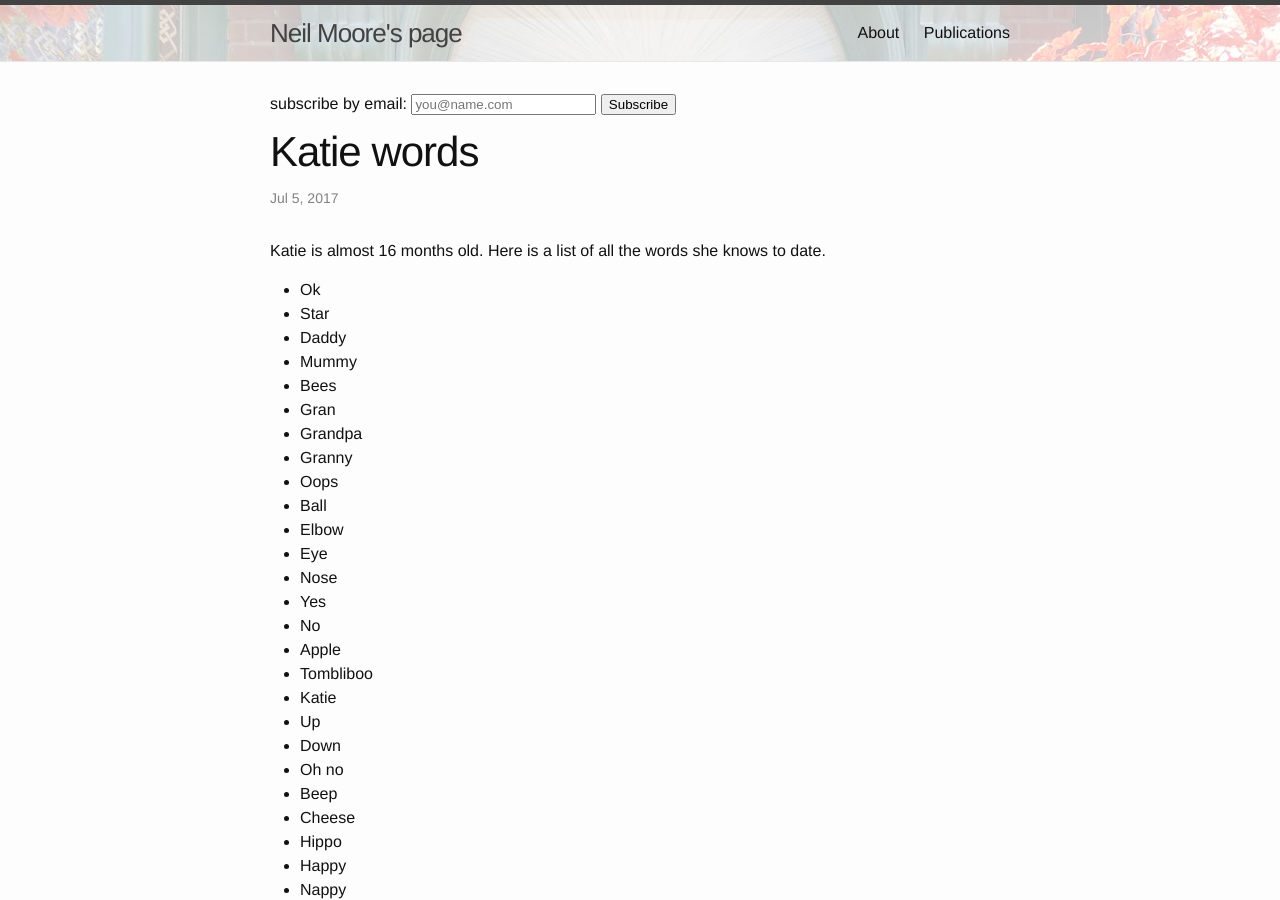
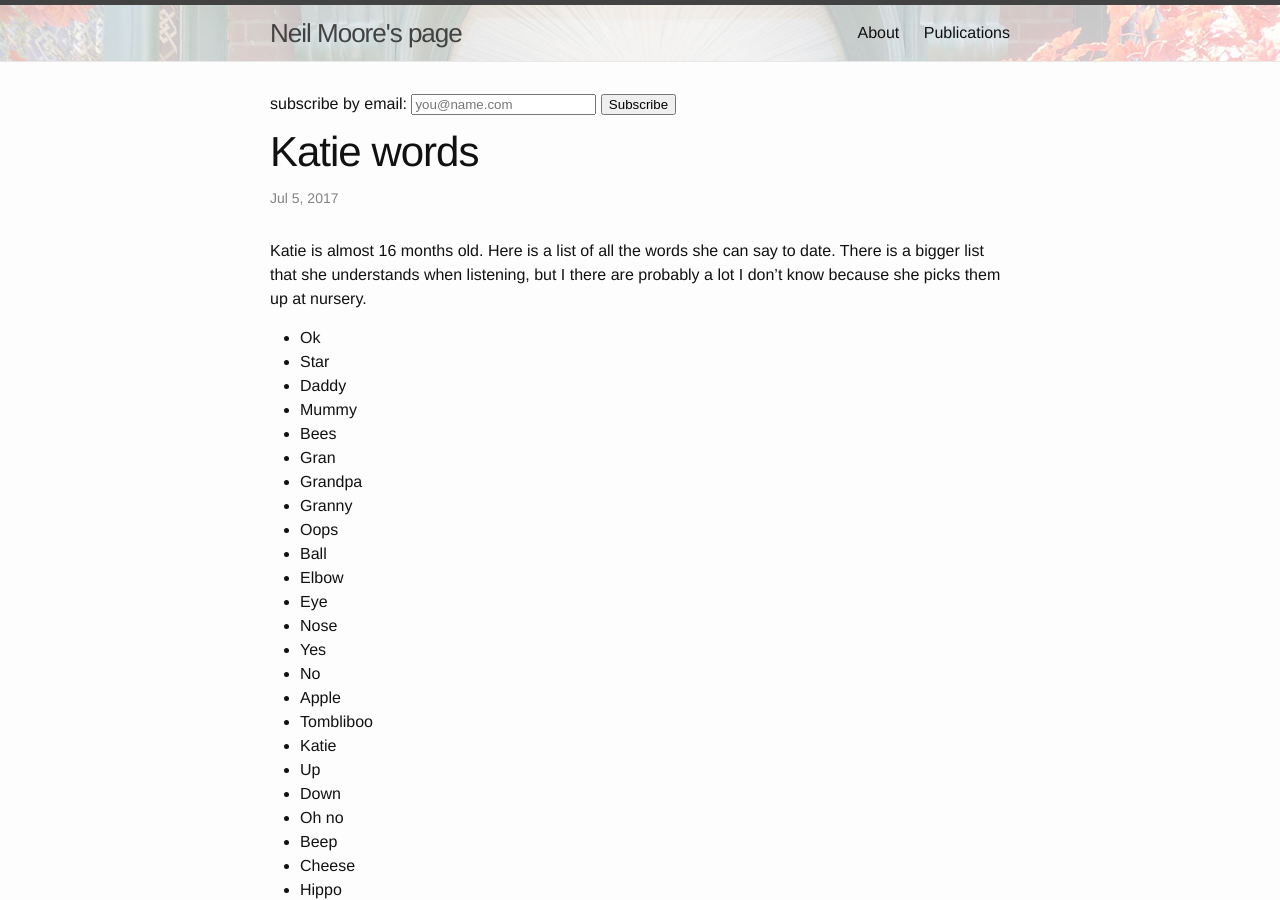
Before and after one commit to neil-ca-moore/neil-ca-moore.github.io, a Jekyll site: the page built from _posts/2017-07-05-Katie-words.markdown, in a window 1280 px wide and 900 px high. Built offline with Jekyll 4.4.1, drawn with Linux system fonts in a browser that asks for light colours; nearby versions of some CDN libraries; comment, search, counter and statistics services are not loaded.

Commit message:
Update 2017-07-05-Katie-words.markdown

```diff
--- a/_posts/2017-07-05-Katie-words.markdown
+++ b/_posts/2017-07-05-Katie-words.markdown
@@ -5,7 +5,7 @@ title: "Katie words"
 categories: personal
 ---
 
-Katie is almost 16 months old. Here is a list of all the words she knows to date.
+Katie is almost 16 months old. Here is a list of all the words she can say to date. There is a bigger list that she understands when listening, but I there are probably a lot I don't know because she picks them up at nursery.
 
 * Ok
 * Star
```
